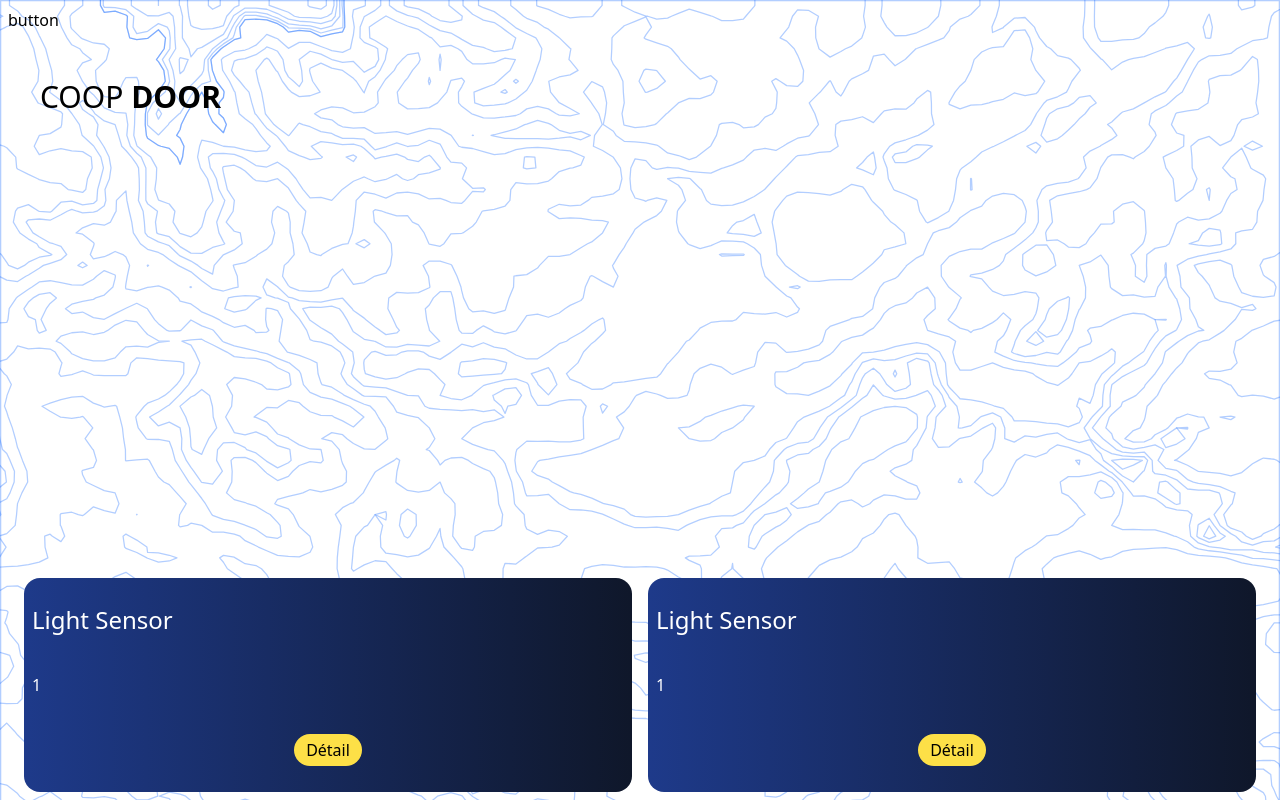
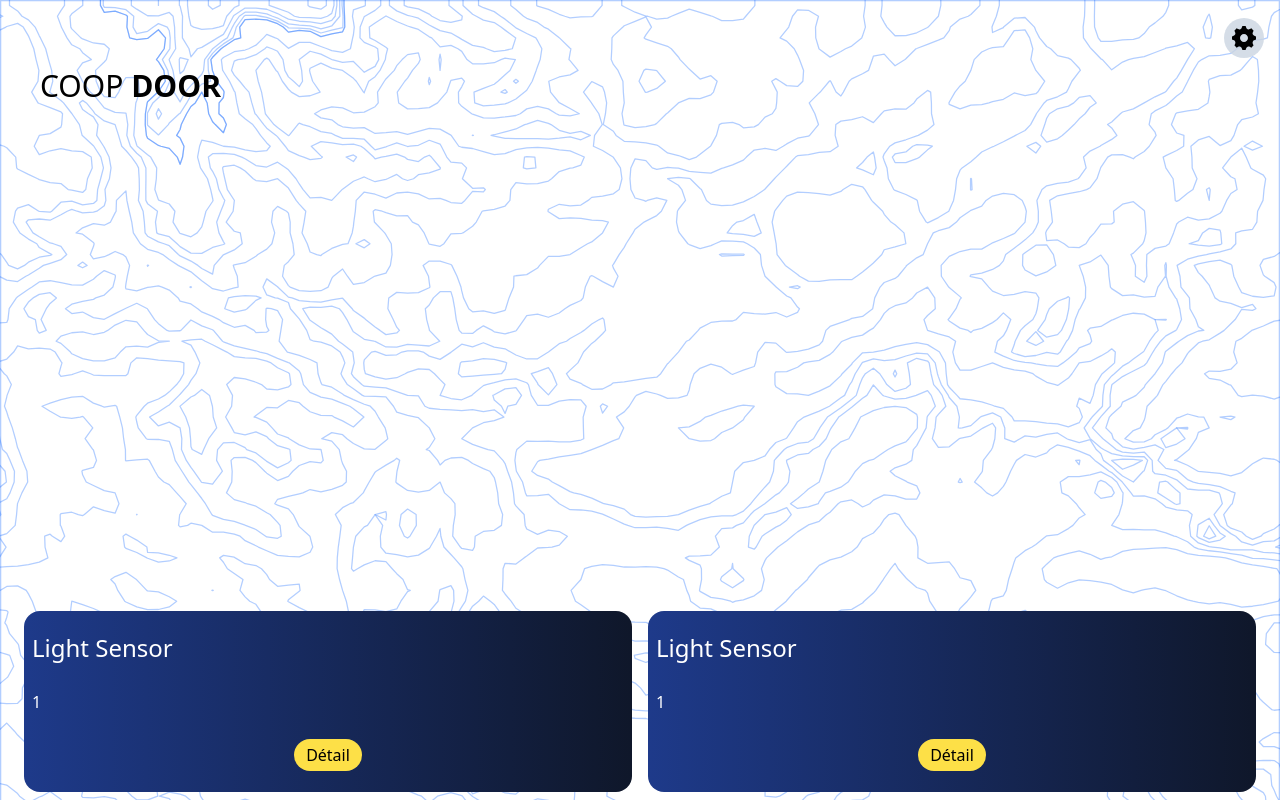
Before and after one commit to ESP32-COOP/ESP32-COOP-DOC, a SvelteKit app in the folder COOP-DOOR-WEB/: page / in a window 1280 px wide. Built offline with nearby package versions, Linux system fonts and the light colour scheme.

Commit message:
feat(home): gear button

```diff
--- a/COOP-DOOR-WEB/src/routes/+page.svelte
+++ b/COOP-DOOR-WEB/src/routes/+page.svelte
@@ -13,8 +13,13 @@
     }
 </script>
 
-<div class="p-2 h-screen grid grid-cols-1 " style="grid-template-rows : 1fr 1fr 6fr 3fr;">
-    <p>button</p>
+<div class="p-2 h-screen grid grid-cols-1 " style="grid-template-rows : 1fr 1fr 8fr 3fr;">
+    <div class="w-full h-full flex flex-row items-center">
+        <div class=" ml-auto bg-opacity-80 bg-slate-300 h-fit m-2 p-2 rounded-full">
+            <img src="gear.svg">
+        </div>
+    </div>
+
     <h1 class="uppercase text-3xl ml-8">coop <span class="font-bold">door</span></h1>
     <div class="">
 
```
Also changed, not shown: COOP-DOOR-WEB/static/gear.svg (added).
